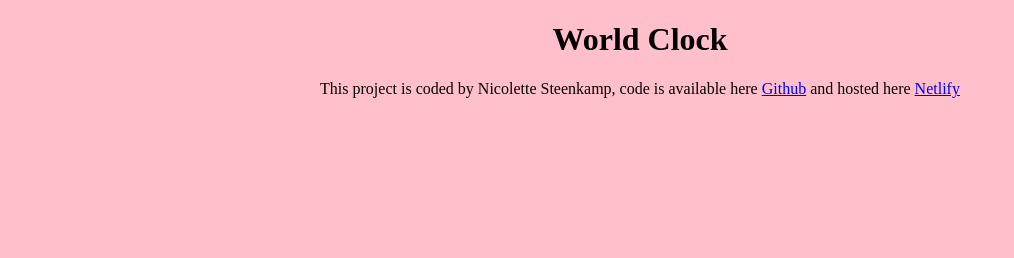
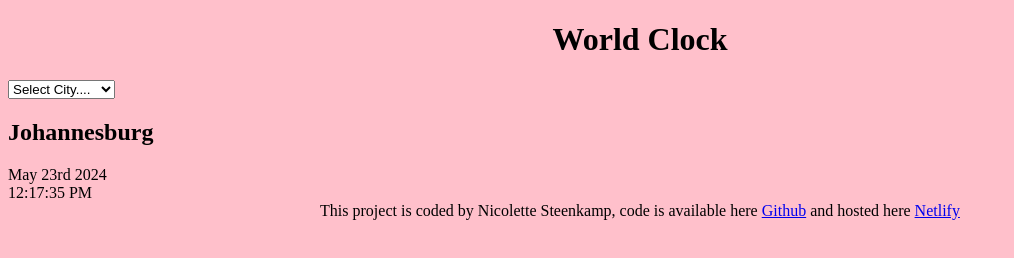
Before and after one commit to NicoletteSteenkamp/world-clock-shecodes, a plain HTML site: page index.html in a window 1280 px wide. Shown: the whole page, without its empty margins (0-1014 px from the left). Drawn offline with nearby package versions, Linux system fonts and the light colour scheme.

Commit message:
added HTML

```diff
--- a/index.html
+++ b/index.html
@@ -9,7 +9,22 @@
     <title>WORLD CLOCK-Nicolette Steenkamp</title>
 </head>
 <body>
+    <div class="container">
     <h1>World Clock</h1>
+    <select name="" id="">
+        <option value="">Select City....</option>
+        <option value="Africa/Johannesburg">Johannesburg</option>
+        <option value=""></option>
+        <option value=""></option>
+        <option value=""></option>
+    </select>
+    <div class="city">
+        <h2>Johannesburg</h2>
+        <div class="date">May 23rd 2024</div>
+        <div class="time">12:17:35 PM</div>
+
+    </div>
+</div>
     <footer>This project is coded by Nicolette Steenkamp, code is available here <a href="https://github.com/NicoletteSteenkamp/world-clock-shecodes" target="_blank">Github</a> and hosted here <a href="https://world-clock-project-shecodes-js.netlify.app/" target="_blank">Netlify</a></footer>
     <script src="Javascript/index.js"></script>
 </body>
```
